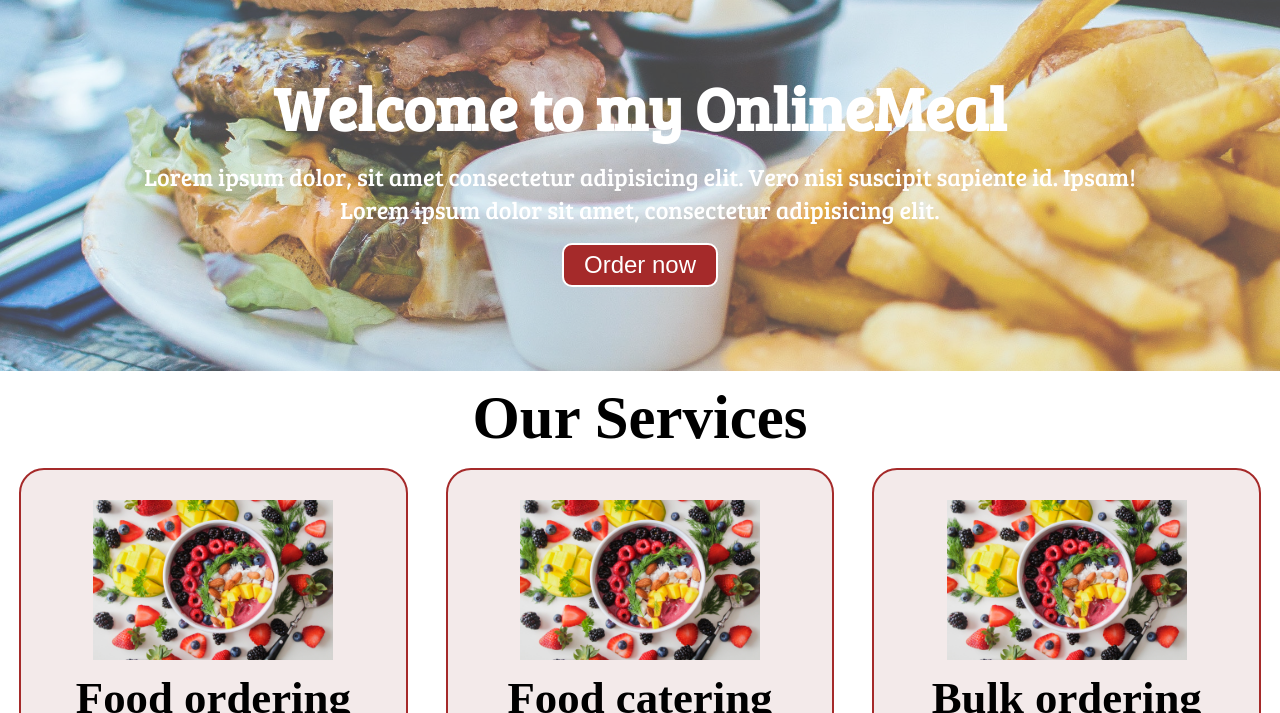
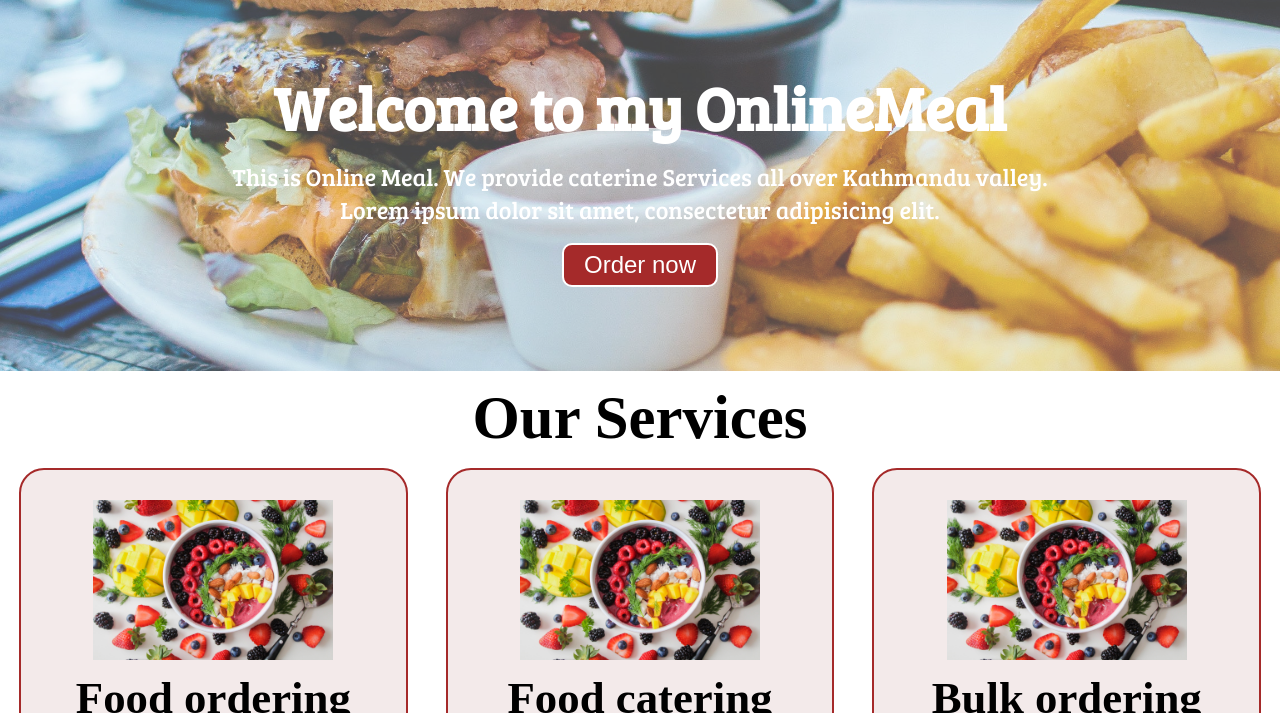
Before and after one commit to DikuCoding/Online-Meal, a plain HTML site: page index.html in a window 1280 px wide. Shown: the part 87-800 px from the top of the page. Drawn offline with Linux system fonts and the light colour scheme.

Commit message:
Update index.html

```diff
--- a/index.html
+++ b/index.html
@@ -27,8 +27,7 @@
     <section id="home">
       <h1 class="h-primary">Welcome to my OnlineMeal</h1>
       <p>
-        Lorem ipsum dolor, sit amet consectetur adipisicing elit. Vero nisi
-        suscipit sapiente id. Ipsam!
+          This is Online Meal. We provide caterine Services all over Kathmandu valley.
       </p>
       <p>Lorem ipsum dolor sit amet, consectetur adipisicing elit.</p>
       <button class="btn">Order now</button>
@@ -100,7 +99,7 @@
     </section>
     <footer>
       <div class="center">
-        Copyright &copy; www.onlineMeal.com.All rights reserved|
+        Copyright &copy; Dikesh Khagi.All rights reserved|
       </div>
     </footer>
 
```
